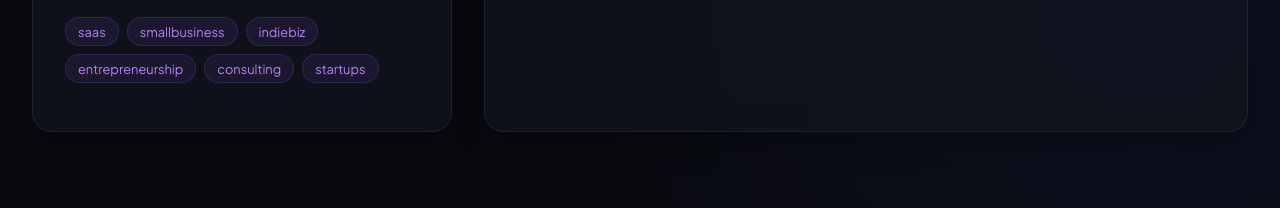
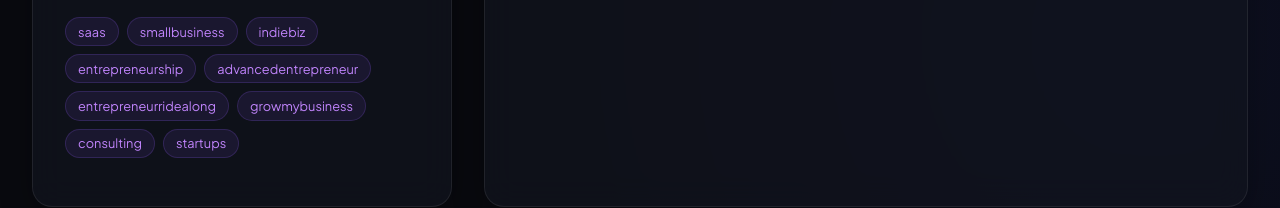
Before and after one commit to Data-Biz-AI-Consultancy/Jager, a plain HTML site: page legacy/frontend/index.html in a window 1280 px wide. Shown: the part 950-1158 px from the top of the page. Drawn offline with Linux system fonts and the light colour scheme; no server answers.

Commit message:
feat: add advancedentrepreneur, entrepreneurridealong, and growmybusiness to subreddit monitoring list

```diff
--- a/legacy/frontend/index.html
+++ b/legacy/frontend/index.html
@@ -450,6 +450,9 @@
                         <option value="smallbusiness">r/smallbusiness</option>
                         <option value="indiebiz">r/indiebiz</option>
                         <option value="entrepreneurship">r/entrepreneurship</option>
+                        <option value="advancedentrepreneur">r/advancedentrepreneur</option>
+                        <option value="entrepreneurridealong">r/entrepreneurridealong</option>
+                        <option value="growmybusiness">r/growmybusiness</option>
                         <option value="consulting">r/consulting</option>
                         <option value="startups">r/startups</option>
                         <option value="entrepreneur">r/entrepreneur</option>
@@ -469,6 +472,9 @@
                     <span class="pill" onclick="quickAddSubreddit('smallbusiness')">smallbusiness</span>
                     <span class="pill" onclick="quickAddSubreddit('indiebiz')">indiebiz</span>
                     <span class="pill" onclick="quickAddSubreddit('entrepreneurship')">entrepreneurship</span>
+                    <span class="pill" onclick="quickAddSubreddit('advancedentrepreneur')">advancedentrepreneur</span>
+                    <span class="pill" onclick="quickAddSubreddit('entrepreneurridealong')">entrepreneurridealong</span>
+                    <span class="pill" onclick="quickAddSubreddit('growmybusiness')">growmybusiness</span>
                     <span class="pill" onclick="quickAddSubreddit('consulting')">consulting</span>
                     <span class="pill" onclick="quickAddSubreddit('startups')">startups</span>
                 </div>
```
Also changed, not shown: 1 other file.
